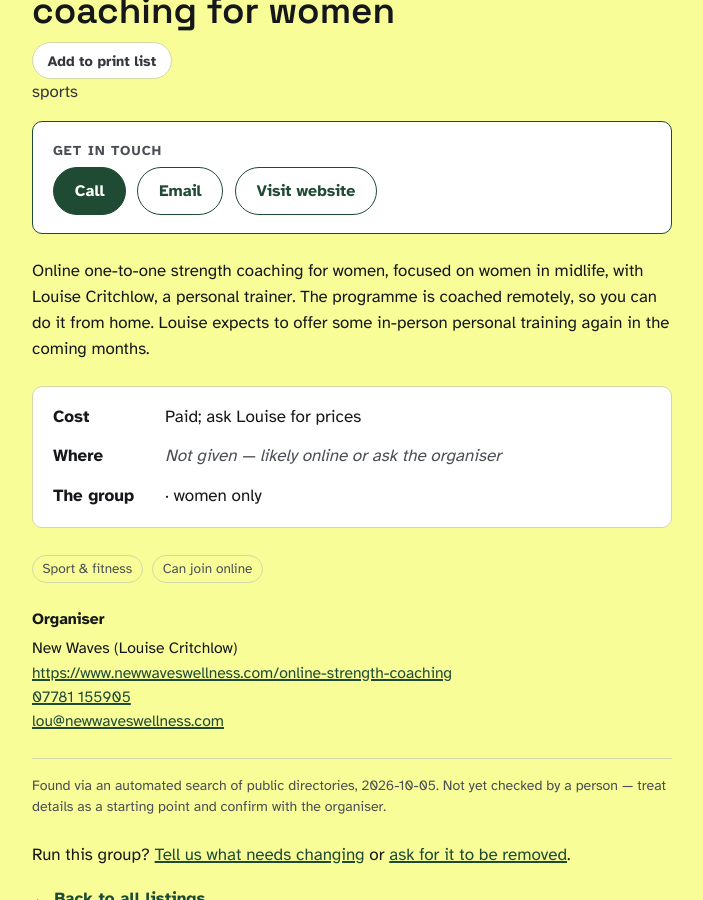
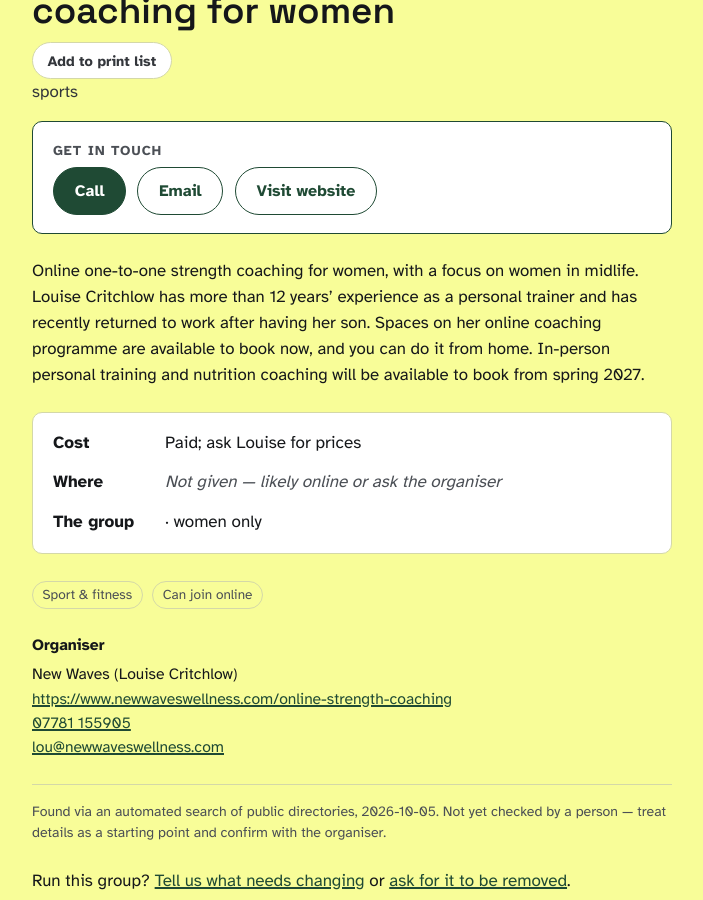
Before and after one commit to active-seniors/active-seniors.github.io, a Jekyll site: the page built from _listings/new-waves.md, in a window 1280 px wide and 900 px high, scrolled down 517 px. Shown: the whole window, without its empty margins (82-785 px from the left). Built offline with Jekyll 4.4.1, drawn with Linux system fonts in a browser that asks for light colours.

Commit message:
New Waves: organiser's wording on experience and availability
Co-Authored-By: Claude Opus 5.5 <noreply@anthropic.com>
Claude-Session: https://claude.ai/code/session_01AumRmWkicfMX1Y7C5fLeSN

```diff
--- a/_listings/new-waves.md
+++ b/_listings/new-waves.md
@@ -33,10 +33,14 @@ discovery:
     women; in-person PT expected again in around 4-6 months; nutrition and wellness
     coaching not offered for now, so left out. Organiser asked to see the draft before
     it is marked confirmed.'
+  - 'Organiser reply 2026-10-28 (email): mention 12+ years'' experience as a PT and
+    recent return to work after having her son; online coaching spaces available to
+    book now; in-person PT and nutrition coaching bookable from spring 2027. Asked
+    to see the redraft.'
 suitable_for:
 - online-option
 group:
   who_comes: women-only
 ---
 
-Online one-to-one strength coaching for women, focused on women in midlife, with Louise Critchlow, a personal trainer. The programme is coached remotely, so you can do it from home. Louise expects to offer some in-person personal training again in the coming months.
+Online one-to-one strength coaching for women, with a focus on women in midlife. Louise Critchlow has more than 12 years' experience as a personal trainer and has recently returned to work after having her son. Spaces on her online coaching programme are available to book now, and you can do it from home. In-person personal training and nutrition coaching will be available to book from spring 2027.
```
